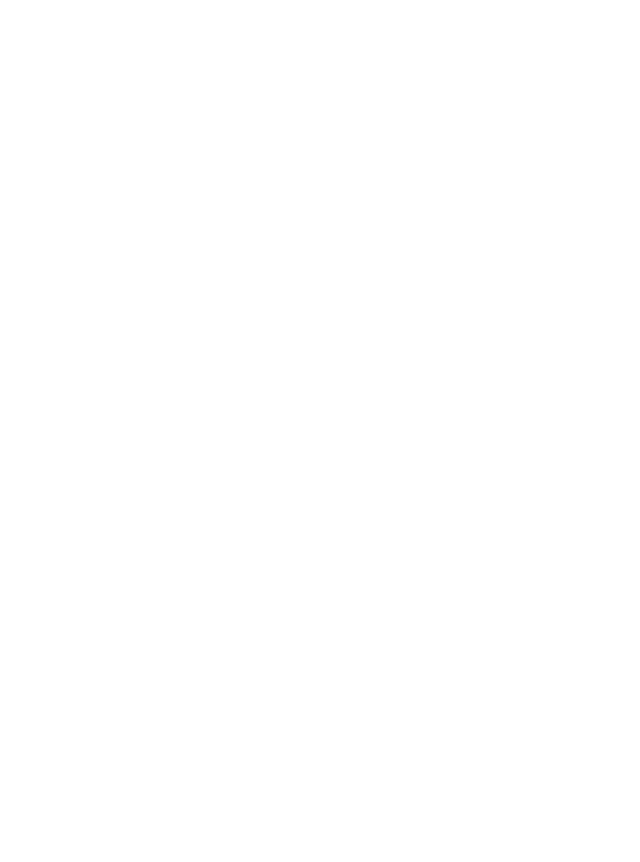
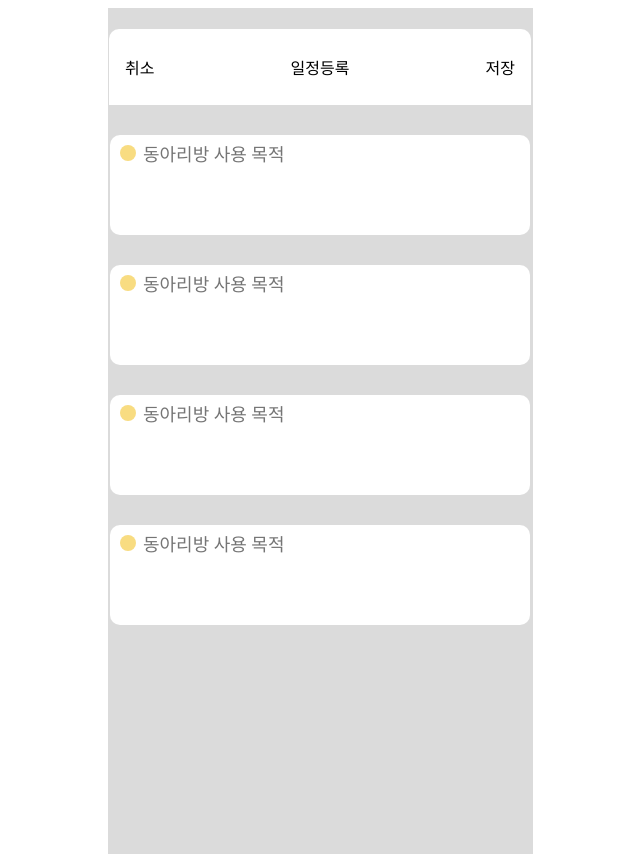
Before and after one commit to HUHS-ReactStudy/huhs-reservation-frontend, a React (Create React App) app: page / in a window 1280 px wide. Shown: the whole page, without its empty margins (329-969 px from the left). Before the commit the page ends 800 px from the top, so only its background shows below. Built offline with nearby package versions, Linux system fonts and the light colour scheme.

Commit message:
일정등록 폼 기초제작

```diff
--- a/src/App.js
+++ b/src/App.js
@@ -1,7 +1,9 @@
-
+/* eslint-disable */
+import Schedule from './components/scheduleBody';
 function App() {
   return (
     <div className="App">
+      <Schedule />
     </div>
   );
 }
--- a/src/client.js
+++ b/src/client.js
@@ -1,5 +1,6 @@
-import axios from "axios";
+/* eslint-disable */
+import axios from 'axios';
 
-const client = axios.create({baseURL: process.env.REACT_APP_API})
+const client = axios.create({ baseURL: process.env.REACT_APP_API });
 
 export default client;
--- a/src/components/Component.js
+++ b/src/components/Component.js
@@ -1,5 +1,7 @@
+/* eslint-disable */
+
 function Component() {
-    return;
+  return;
 }
 
 export default Component;
--- /dev/null
+++ b/src/components/scheduleBody.js
@@ -0,0 +1,53 @@
+/* eslint-disable */
+import styled from 'styled-components';
+import Content from './scheduleContent';
+const MainBody = styled.div`
+  margin: auto;
+  width: 423px;
+`;
+
+const Box = styled.body`
+  background: #dbdbdb;
+  height: 844px;
+  width: 423px;
+  border: 1px solid #dbdbdb;
+  display: flex;
+  flex-direction: column;
+  align-items: center;
+`;
+
+const ContentTitle = styled.main`
+  display: flex;
+  flex-direction: row;
+  justify-content: space-between;
+  align-items: center;
+  padding: 12px 16px;
+  margin-top: 20px;
+  gap: 27px;
+  width: 390px;
+  height: 52px;
+  left: 2px;
+  top: 26px;
+  background: #ffffff;
+  border-radius: 10px 10px 0px 0px;
+`;
+
+const Schedule = () => {
+  return (
+    <MainBody>
+      <Box>
+        <ContentTitle>
+          <div>취소</div>
+          <div>일정등록</div>
+          <div>저장</div>
+        </ContentTitle>
+        <Content />
+        <Content />
+        <Content />
+        <Content />
+      </Box>
+    </MainBody>
+  );
+};
+
+export default Schedule;
--- /dev/null
+++ b/src/components/scheduleContent.js
@@ -0,0 +1,52 @@
+/* eslint-disable */
+import styled from 'styled-components';
+
+const Box = styled.input`
+  border: none;
+`;
+const ColorBox = styled.span`
+  width: 16px;
+  height: 16px;
+  background: #f8dc81;
+  display: inline-block;
+  margin-right: 5px;
+  border-radius: 10px;
+`;
+
+const GroupBox = styled.div`
+  display: flex;
+  flex-direction: column;
+  align-items: flex-start;
+  padding: 10px;
+  width: 400px;
+  height: 80px;
+  background: #ffffff;
+  border-radius: 10px;
+  margin-top: 30px;
+
+  /* Inside auto layout */
+
+  flex: none;
+  order: 0;
+  flex-grow: 0;
+
+  & input {
+    font-family: 'Noto Sans KR';
+    font-style: normal;
+    font-weight: 400;
+    font-size: 18px;
+    line-height: 19px;
+  }
+`;
+const Content = () => {
+  return (
+    <GroupBox>
+      <div>
+        <ColorBox />
+        <Box placeholder="동아리방 사용 목적" />
+      </div>
+    </GroupBox>
+  );
+};
+
+export default Content;
--- a/src/index.js
+++ b/src/index.js
@@ -1,3 +1,4 @@
+/* eslint-disable */
 import React from 'react';
 import ReactDOM from 'react-dom/client';
 import App from './App';
@@ -6,5 +7,5 @@
 root.render(
   <React.StrictMode>
     <App />
-  </React.StrictMode>
+  </React.StrictMode>,
 );
```
Also changed, not shown: .eslintrc.js.
